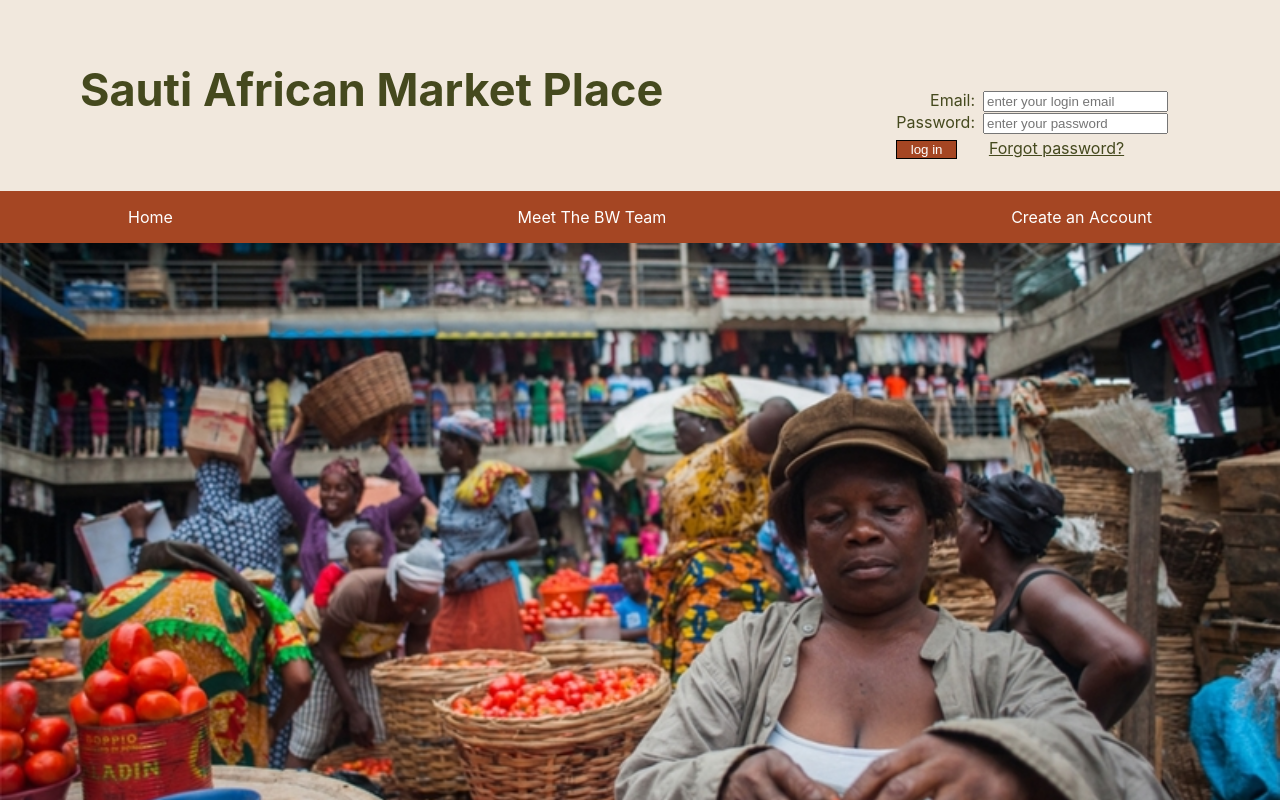
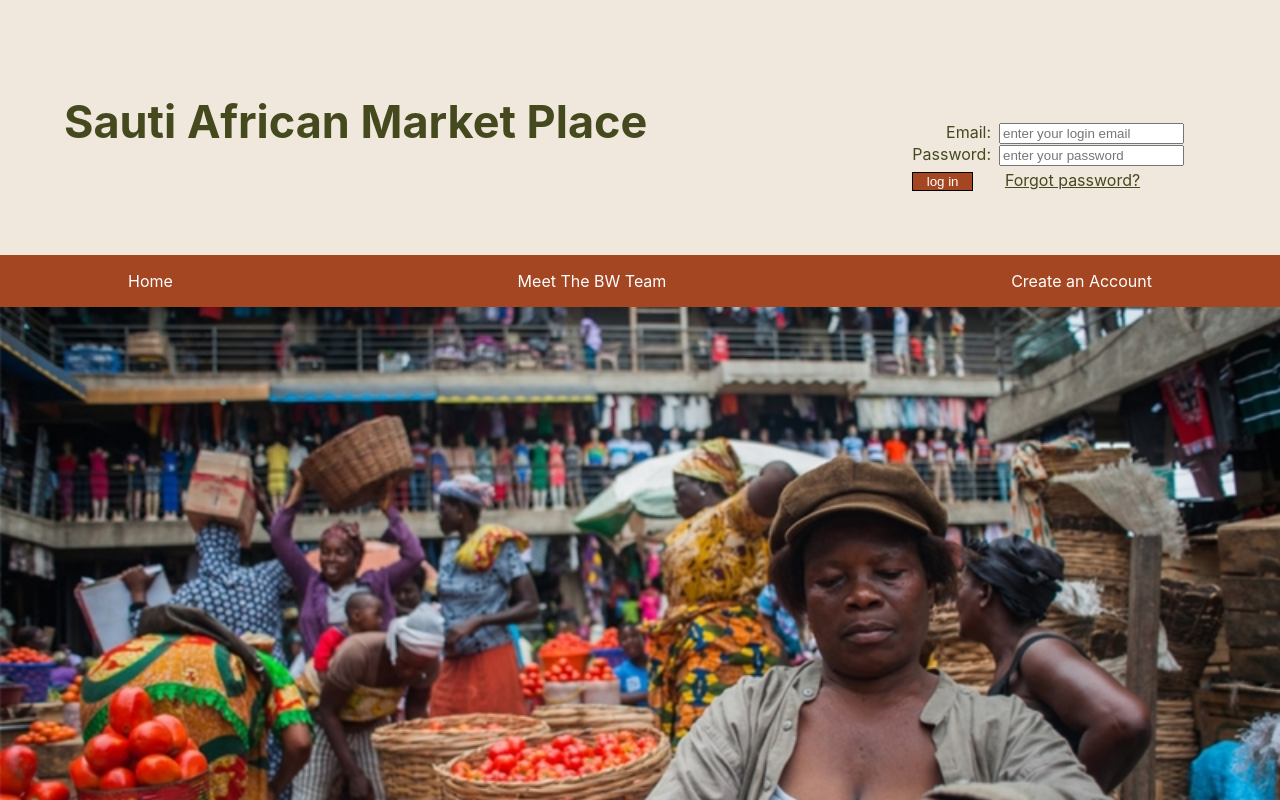
Before and after one commit to TrackTeam-175-African-MarketPlace-BW/Front-End-African-Market-Place, a React (Create React App) app: page /info in a window 1280 px wide. Shown: the top 800 px of the page. Built offline with nearby package versions, Linux system fonts and the light colour scheme; a web font is replaced by a local one.

Commit message:
forgot to commit

```diff
--- a/src/components/NewNavigation.js
+++ b/src/components/NewNavigation.js
@@ -4,14 +4,26 @@ import { Link, useHistory } from "react-router-dom";
 import styled from "styled-components";
 import NavigationLogin from "./NavigationLogin";
 
+const HeaderContainer = styled.div`
+    // display: flex;
+    // flex-flow: row wrap;
+    // justify-content: space-between;
+    // align-content: center;
+    // align-items: center;
+    // width: 100%;
+`
+
 const MainDiv = styled.div`
     display: flex;
     flex-flow: row wrap;
     justify-content: space-between;
+    align-content: center;
+    align-items: center;
     height: auto;
-    padding: 2rem 5rem;
+    padding: 5% 5%;
     align-items: baseline;
     color: rgb(69, 73, 30);
+    width: 90%;
 `;
 
 const NavDiv = styled.div`
@@ -52,11 +64,13 @@ const Navigation = (props) => {
         push('/')
     }
     return (
-        <div className="headerContainer">
+        <HeaderContainer>
             <MainDiv>
                 <h1>Sauti African Market Place</h1>
-                {props.isLoggedIn ? <Button onClick={() => {logOut()}}>Log Out</Button> : <></> }
-                {props.isLoggedIn ? <></> : <NavigationLogin />}
+                <span>
+                    {props.isLoggedIn ? <Button onClick={() => {logOut()}}>Log Out</Button> : <></> }
+                    {props.isLoggedIn ? <></> : <NavigationLogin />}
+                </span>
             </MainDiv>
             <NavDiv>
                 <Link to="/">Home</Link>
@@ -66,7 +80,7 @@ const Navigation = (props) => {
                 {props.isLoggedIn && <Link to={`/${props.id}/ownerProfile`}>Your Profile</Link>}
                 {props.isLoggedIn && <Link to={`/${props.id}/itemsList`}>Items List</Link>}
             </NavDiv>
-        </div>
+        </HeaderContainer>
     );
 };
 
```
